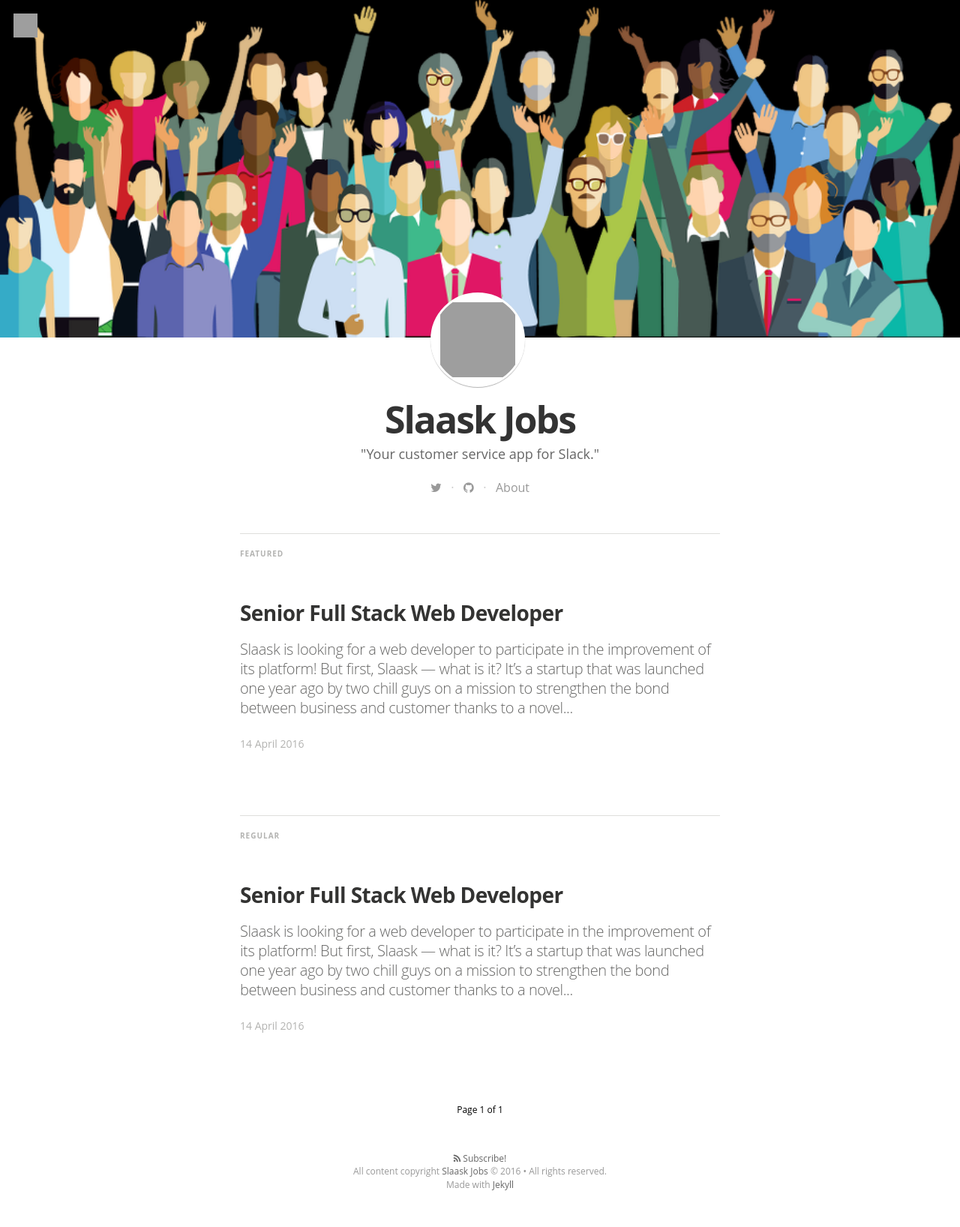
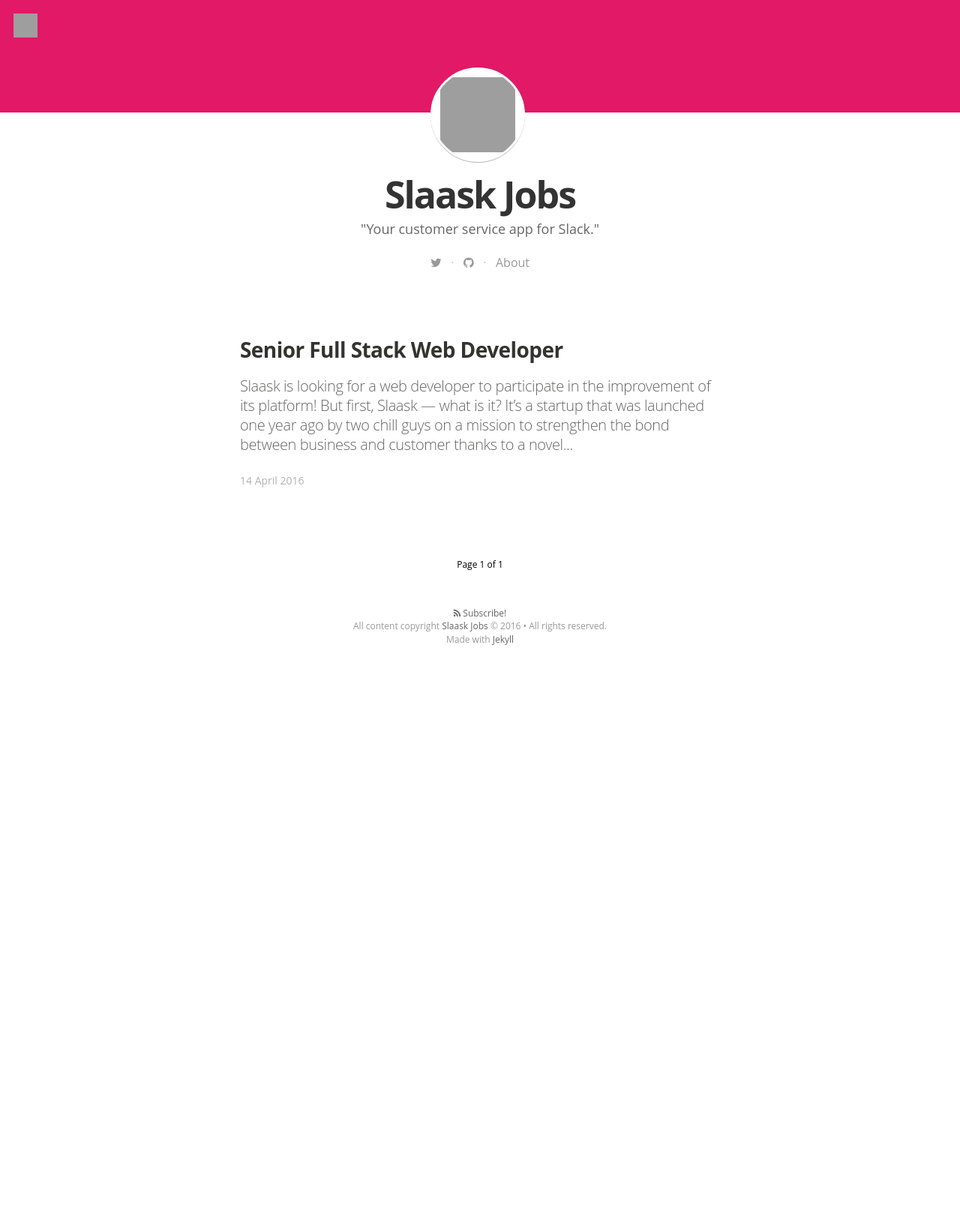
Before and after one commit to slaaskhq/jobs, a Jekyll site: the page built from index.html, in a window 1280 px wide. Shown: the whole page at 75% size. Built offline with Jekyll 4.4.1, drawn with Linux system fonts in a browser that asks for light colours; nearby versions of some CDN libraries; some web fonts are replaced; the list of posts is cut into pages by our own code; after the commit the page ends 910 px from its top, so only the background shows below that; grey boxes are pictures that could not be loaded.

Commit message:
Change header image

```diff
--- a/_posts/2016-04-14-senior-full-stack-web-developer.markdown
+++ b/_posts/2016-04-14-senior-full-stack-web-developer.markdown
@@ -2,7 +2,7 @@
 layout: post
 title:  "Senior Full Stack Web Developer"
 date:   2016-04-14 16:57:25
-tags: featured
+tags:
 image:
 author_name: "Rémi Delhaye"
 author_image: https://slaask.com/team/remi.jpg
--- a/css/main.sass
+++ b/css/main.sass
@@ -59,10 +59,10 @@
     background-repeat: no-repeat
 
 .teaserimage
-  height: 450px
+  height: 150px
   position: relative
   overflow: hidden
-  background-color: #000
+  background-color: #E11966
   .teaserimage-image
     background-size: cover
     background-position: center
--- a/index.html
+++ b/index.html
@@ -3,7 +3,7 @@
 ---
 
 <div class="teaserimage">
-    <div class="teaserimage-image" {% if site.cover %}style="background-image: url({{ site.cover }})"{% endif %}>
+    <div class="teaserimage-image">
         Teaser Image
     </div>
 </div>
```
Also changed, not shown: 5 other files.
